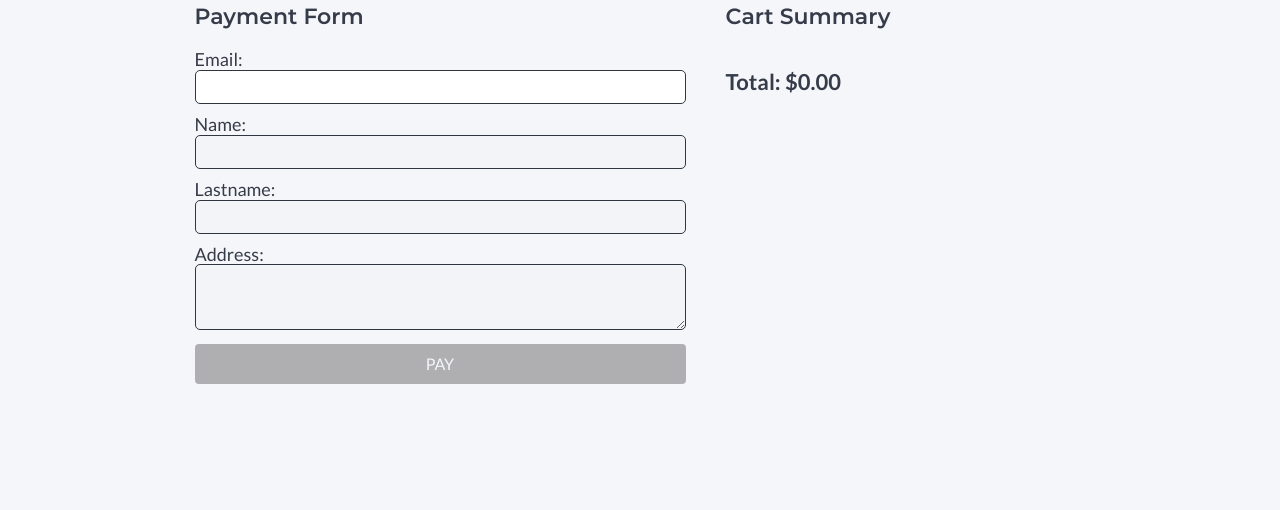
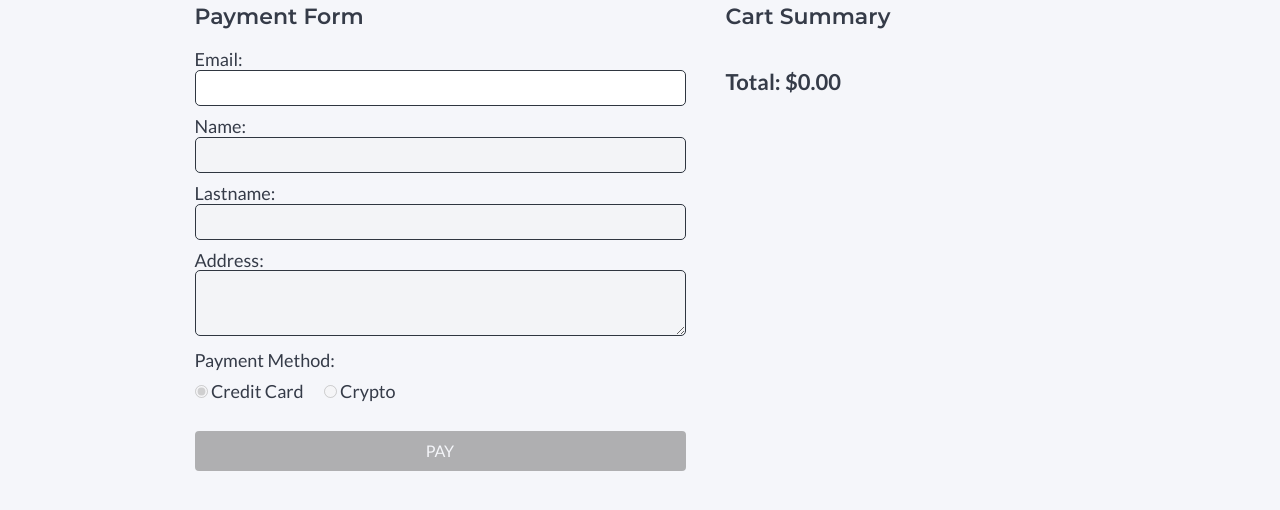
Before and after one commit to rodolfomayora/mini-shop, a Next.js app: page /Checkout in a window 1280 px wide. Shown: the part 198-708 px from the top of the page. Built offline with nearby package versions, Linux system fonts and the light colour scheme.

Commit message:
SPA-T33: update components and Record Context

```diff
--- a/components/CartButton/index.tsx
+++ b/components/CartButton/index.tsx
@@ -6,14 +6,7 @@ import { StyledCartButton, Badge, CartIcon } from './styles';
 const CartButton: FC = () => {
   const cartContext = useCart();
   const { cartState } = cartContext;
-  const { cartItemsById } = cartState;
-
-  const getCartItemsQuantity = (items: object): number => {
-    const allQuantities: Array<number> = Object.values(items);
-    const sumQuantities = (acc: number, crr: number): number => acc + crr;
-    const total: number = allQuantities.reduce(sumQuantities, 0);
-    return total;
-  }
+  const { totalCartItemsQuantity } = cartState;
 
   const router = useRouter();
   const redirect = router.push;
@@ -26,7 +19,7 @@ const CartButton: FC = () => {
         width="20px"
         height="20px"
       />
-      <Badge>{getCartItemsQuantity(cartItemsById)}</Badge>
+      <Badge>{totalCartItemsQuantity}</Badge>
     </StyledCartButton>
   )
 }
--- a/components/CartSummaryItem/index.tsx
+++ b/components/CartSummaryItem/index.tsx
@@ -6,6 +6,7 @@ import {
   ImageContainer,
   InfoContainer,
   InfoLabel,
+  SubtotalPrice,
 } from './styles';
 
 type CartSummaryItemProps = {
@@ -34,7 +35,7 @@ const CartSummaryItem: FC<CartSummaryItemProps> = ({ cartItemId }) => {
 
       <InfoContainer>
         <InfoLabel>{`${itemQuantityInCart} x ${product.name}`}</InfoLabel>
-        <InfoLabel>{`Subtotal: $${subtotalPrice}`}</InfoLabel>
+        <SubtotalPrice>{`Subtotal: $${subtotalPrice}`}</SubtotalPrice>
       </InfoContainer>
     </StyledCartSummaryItem>
   )
--- a/components/CartSummaryItem/styles.ts
+++ b/components/CartSummaryItem/styles.ts
@@ -21,10 +21,17 @@ export const InfoContainer = styled.div`
 `;
 
 export const InfoLabel = styled.p`
+  font-size: 16px;
   font-weight: 600;
   text-overflow: ellipsis;
   white-space: nowrap;
   overflow: hidden;
+`;
 
-  &:last-child { margin-top: 8px; }
-`;
+export const SubtotalPrice = styled.p`
+  font-weight: 600;
+  text-overflow: ellipsis;
+  white-space: nowrap;
+  overflow: hidden;
+  margin-top: 8px;
+`
--- a/components/PaymentForm/index.tsx
+++ b/components/PaymentForm/index.tsx
@@ -3,10 +3,12 @@ import * as Yup from 'yup';
 import MainButton from '../MainButton';
 import { Formik, FormikProps, FormikValues } from 'formik';
 import {
+  ButtonWrapper,
   ErrorMessage,
   FormInput,
   FormLabel,
   FormTextArea,
+  RadioOptions,
   StyledPaymentForm,
 } from './styles';
 
@@ -30,6 +32,11 @@ const PaymentForm: FC<PaymentFormProps> = (props) => {
       .required('Required'),
   })
 
+  const paymentMethod: object = {
+    '0': 'Credit Card',
+    '1': 'Crypto'
+  }
+
   return (
     <Formik
       initialValues={{
@@ -37,6 +44,7 @@ const PaymentForm: FC<PaymentFormProps> = (props) => {
         name: '',
         lastname: '',
         address: '',
+        paymentMethod: paymentMethod[0]
       }}
 
       validationSchema={formSchema}
@@ -121,14 +129,45 @@ const PaymentForm: FC<PaymentFormProps> = (props) => {
           && <ErrorMessage>{errors.address}</ErrorMessage>}
         </p>
 
+        <p>
+          <FormLabel>Payment Method:</FormLabel>
+          <RadioOptions>
+            <FormLabel>
+              <input name="paymentMethod"
+                type="radio"
+                value={paymentMethod[0]}
+                onChange={handleChange}
+                onBlur={handleBlur}
+                checked={values.paymentMethod === paymentMethod[0]}
+                disabled={!values.address || !!errors.address}
+              />
+              {` ${paymentMethod[0]}`}
+            </FormLabel>
+
+            <FormLabel>
+              <input name="paymentMethod"
+                type="radio"
+                value={paymentMethod[1]}
+                onChange={handleChange}
+                onBlur={handleBlur}
+                checked={values.paymentMethod === paymentMethod[1]}
+                disabled={!values.address || !!errors.address}
+              />
+              {` ${paymentMethod[1]}`}
+            </FormLabel>
+          </RadioOptions>
+        </p>
+
+        <ButtonWrapper>
           <MainButton
             type="button"
             onClickAction={handleSubmit}
             // enable only if previous field is valid
-          disabled={!values.address}
+            disabled={!values.address || !!errors.address}
           >
             PAY
           </MainButton>
+        </ButtonWrapper>
       </StyledPaymentForm>
     )}
     </Formik>
--- a/components/PaymentForm/styles.ts
+++ b/components/PaymentForm/styles.ts
@@ -15,7 +15,9 @@ type FormInputProps = {
 }
 export const FormInput = styled.input<FormInputProps>`
   width: 100%;
-  line-height: 30px;
+  line-height: 32px;
+  padding-right: 12px;
+  padding-left: 12px;
   color: ${colors.black1};
   border-radius: 5px;
   border: solid 1px ${colors.black1};
@@ -37,6 +39,8 @@ export const FormTextArea = styled.textarea<FormInputProps>`
   min-width: 100%;
   max-width: 100%;
   line-height: 30px;
+  padding-right: 12px;
+  padding-left: 12px;
   color: ${colors.black1};
   border-radius: 5px;
   border: solid 1px ${colors.black1};
@@ -59,3 +63,13 @@ export const ErrorMessage = styled.p`
   font-size: 12px;
   color: ${colors.red};
 `;
+
+export const RadioOptions = styled.div`
+  margin-top: 10px;
+
+  & > * + * { margin-left: 20px; }
+`;
+
+export const ButtonWrapper = styled.div`
+  margin-top: 30px;
+`;
--- a/context/cart-context/index.tsx
+++ b/context/cart-context/index.tsx
@@ -8,6 +8,7 @@ type AllCartItemsId = Array<string>;
 type CartState = {
   cartItemsById: CartImtesById,
   allCartItemsId: AllCartItemsId,
+  totalCartItemsQuantity: number,
   subtotalPrice: number
 }
 type setState = (param?: any) => void;
@@ -20,6 +21,7 @@ export const CartProvider: FC = ({ children }) => {
   const initialState: CartState = {
     cartItemsById: {},
     allCartItemsId: [],
+    totalCartItemsQuantity: 0,
     subtotalPrice: 0
   }
 
@@ -29,6 +31,13 @@ export const CartProvider: FC = ({ children }) => {
   const productcContext = useProduct();
   const { productState } = productcContext;
   useEffect(() => {
+
+    const getCartItemsQuantity = (cartItems: CartImtesById): number => {
+      const allQuantities: Array<number> = Object.values(cartItems);
+      const sumQuantities = (acc: number, crr: number): number => acc + crr;
+      const total: number = allQuantities.reduce(sumQuantities, 0);
+      return total;
+    }
 
     const calcSubtotalPrice = (cartState: CartState): number => {
       const { allCartItemsId, cartItemsById } = cartState;
@@ -44,6 +53,7 @@ export const CartProvider: FC = ({ children }) => {
 
     setCartState((state: CartState): CartState => ({
       ...state,
+      totalCartItemsQuantity: getCartItemsQuantity(state.cartItemsById),
       subtotalPrice: calcSubtotalPrice(state)
     }))
   },
--- a/context/record-context/index.tsx
+++ b/context/record-context/index.tsx
@@ -1,6 +1,16 @@
 import { FC, createContext, useContext, useState } from 'react';
 
-type RecordState = Array<any>;
+type ShoppingRecord = {
+  email: string,
+  name: string,
+  lastname: string,
+  address: string,
+  paymentMethod: string,
+  products: Array<string>,
+  totalProducts: number,
+  totalPrice: number,
+}
+type RecordState = Array<ShoppingRecord>;
 type SetState = (params?: any) => void;
 type RecordContext = { recordState: RecordState, setRecordState: SetState } | undefined;
 
@@ -25,7 +35,7 @@ export const useRecord = () => {
   if (!recordContext) throw new Error('useRecord must be used within RecordProvider');
   const { recordState, setRecordState } = recordContext;
 
-  const addRecord = (newRecord: object) => {
+  const addRecord = (newRecord: ShoppingRecord) => {
     setRecordState((state: RecordState): RecordState => state.concat(newRecord));
   }
 
--- a/pages/Cart/index.tsx
+++ b/pages/Cart/index.tsx
@@ -1,4 +1,4 @@
-import React, { FC } from 'react';
+import React, { FC, useEffect } from 'react';
 import { useRouter } from 'next/router';
 import { useCart } from '../../context';
 import {
@@ -46,7 +46,7 @@ const Cart: FC = () => {
 
         <CartSummary>
           <TotalPriceLabel>
-            {`TOTAL PRICE: $${subtotalPrice.toFixed(2)}`}
+            {`Total Price: $${subtotalPrice.toFixed(2)}`}
           </TotalPriceLabel>
 
           <MainButton
--- a/pages/Checkout/index.tsx
+++ b/pages/Checkout/index.tsx
@@ -15,11 +15,13 @@ import {
 const Checkout: FC = () => {
 
   const productContext = useProduct();
-  const { discountProductsFromStok } = productContext;
+  const { discountProductsFromStok, productState } = productContext;
+  const { productsById } = productState;
 
   const cartContext = useCart();
   const { cartState, emptyCart } = cartContext;
   const { subtotalPrice, cartItemsById, allCartItemsId } = cartState;
+  const { totalCartItemsQuantity } = cartState;
 
   const recordContext = useRecord();
   const { addRecord } = recordContext;
@@ -27,9 +29,21 @@ const Checkout: FC = () => {
   const router = useRouter();
   const redirect = router.push;
 
+  const createCartProducList = (cartItemIds: Array<any>): Array<string> => {
+    const getItemForList = (itemId: string) => {
+      const product: any = productsById[itemId];
+      const productQuantity: number = cartItemsById[itemId];
+      return `${productQuantity} x ${product.name}`;
+    }
+
+    return cartItemIds.map(getItemForList);
+  }
+
   const buyProducts = (values: any) => {
-    const allValues: object = {
+    const allValues: any = {
       ...values,
+      products: createCartProducList(allCartItemsId),
+      totalProducts: totalCartItemsQuantity,
       totalPrice: subtotalPrice,
     };
     addRecord(allValues);
--- a/pages/ProductDetail/styles.ts
+++ b/pages/ProductDetail/styles.ts
@@ -16,6 +16,8 @@ export const DetailLayout = styled.div`
 
 export const ImageContainer = styled.div`
   margin-bottom: 40px;
+  overflow: hidden;
+  border-radius: 4px;
 
   @media screen and (min-width: ${breakpoints.medium}) {
     flex-basis: 50%;
```
Also changed, not shown: pages/Cart/styles.ts (+6 -2 lines). Lines whose indentation alone changed are shown as unchanged.
